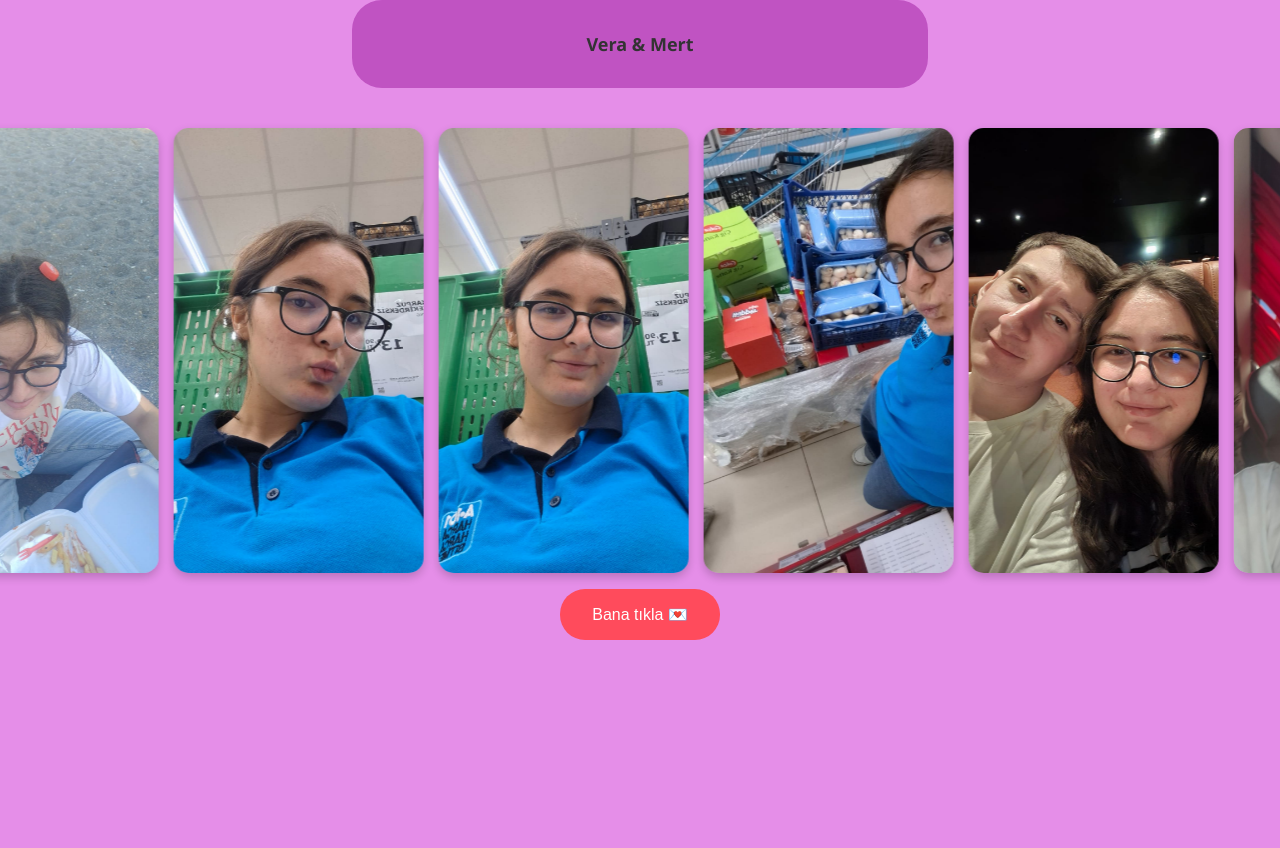
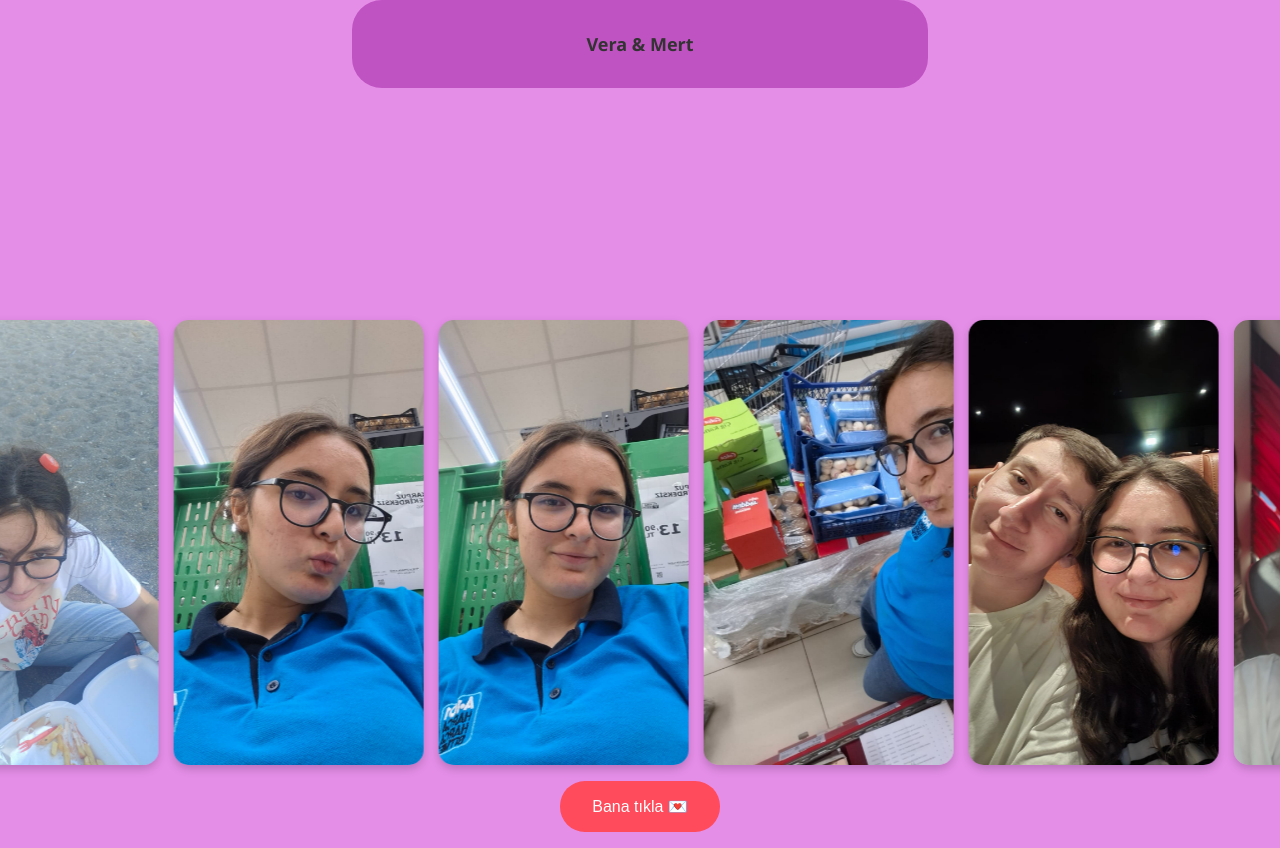
Before and after one commit to MertSoylu/Vera, a plain HTML site: page index.html in a window 1280 px wide. Shown: the top 848 px of the page. Before the commit the page ends 800 px from the top, so only its background shows below. Drawn offline with Linux system fonts and the light colour scheme.

Commit message:
Update index.html

```diff
--- a/index.html
+++ b/index.html
@@ -52,7 +52,7 @@ margin: 1rem 0;
   box-shadow: 0 4px 10px rgba(0,0,0,0.2);
   cursor: pointer;
   transition: transform 0.5s ease;
-  margin-top: 10%;
+  margin-top: 25%;
 }
 
 .gallery img:hover {
@@ -227,4 +227,5 @@ lightboxImg.src = gallery[currentIndex].src;
 }
 </script>
 </body>
+
 </html>
```
